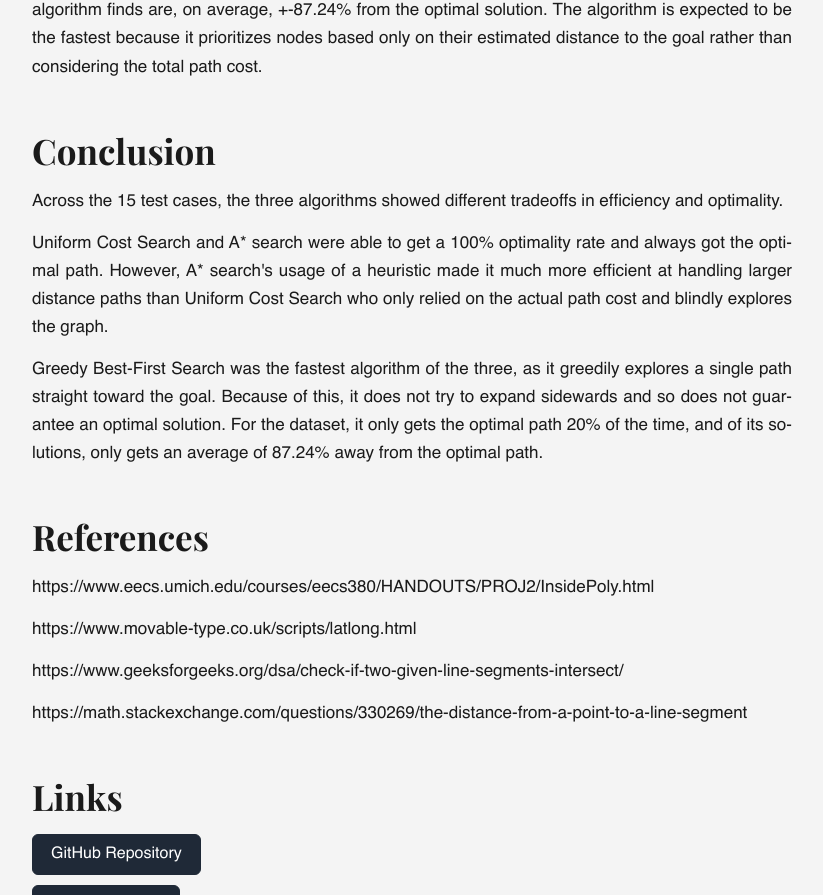
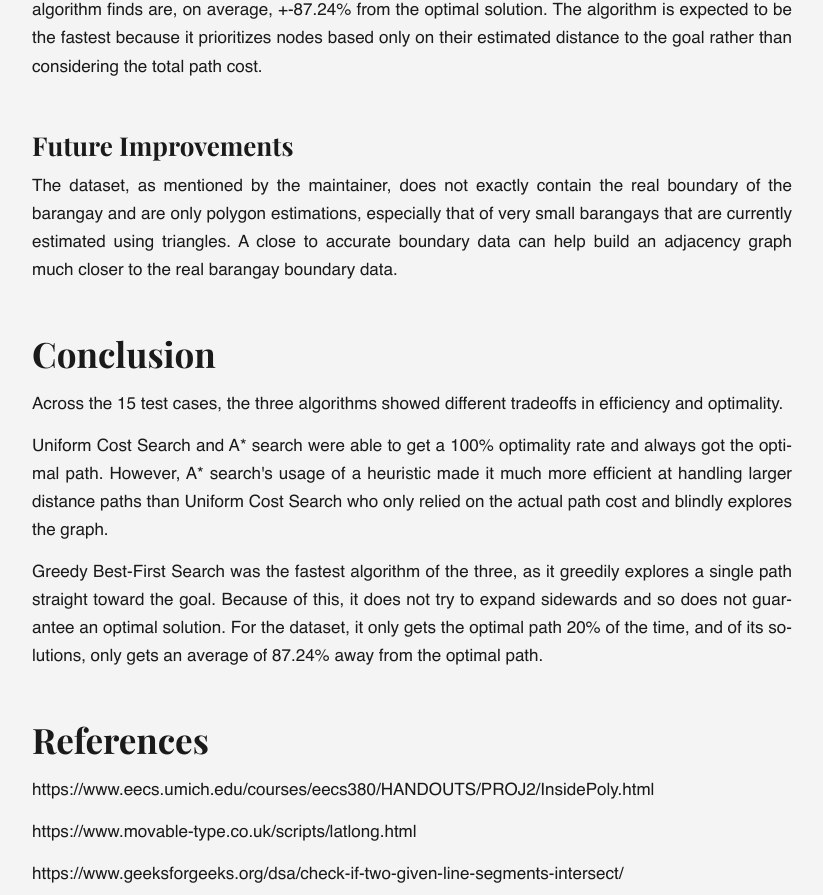
Before and after one commit to j-aidylnipas/CMSC-170-Astar-ng-Pasko, a React (Vite) app in the folder frontend/: page / in a window 1280 px wide. Shown: the part 10716-11611 px from the top of the page, without its empty margins (228-1051 px from the left). Built offline with nearby package versions, Linux system fonts and the light colour scheme.

Commit message:
feat: added future improvements

```diff
--- a/frontend/src/App.jsx
+++ b/frontend/src/App.jsx
@@ -248,6 +248,12 @@ function App() {
             <p>Greedy Best-First Search achieved the lowest average number of expanded nodes of 109.134 and the fastest average runtime at 0.0004488 seconds. However, it recorded a 20% optimality rate, indicating that a small part of its solutions across the 15 test cases were optimal. The solutions that the algorithm finds are, on average, +-87.24% from the optimal solution. The algorithm is expected to be the fastest because it prioritizes nodes based only on their estimated distance to the goal rather than considering the total path cost. </p>
           </section>
 
+          <section>
+            <h3>Future Improvements</h3>
+            <p>The dataset, as mentioned by the maintainer, does not exactly contain the real boundary of the barangay and are only polygon estimations, especially that of very small barangays that are currently estimated using triangles. A close to accurate boundary data can help build an adjacency graph much closer to the real barangay boundary data.</p>
+          </section>
+
+          {/* Conclusion */}
           <section id="conclusion">
             <h2>Conclusion</h2>
             <p>Across the 15 test cases, the three algorithms showed different tradeoffs in efficiency and optimality.</p>
```
